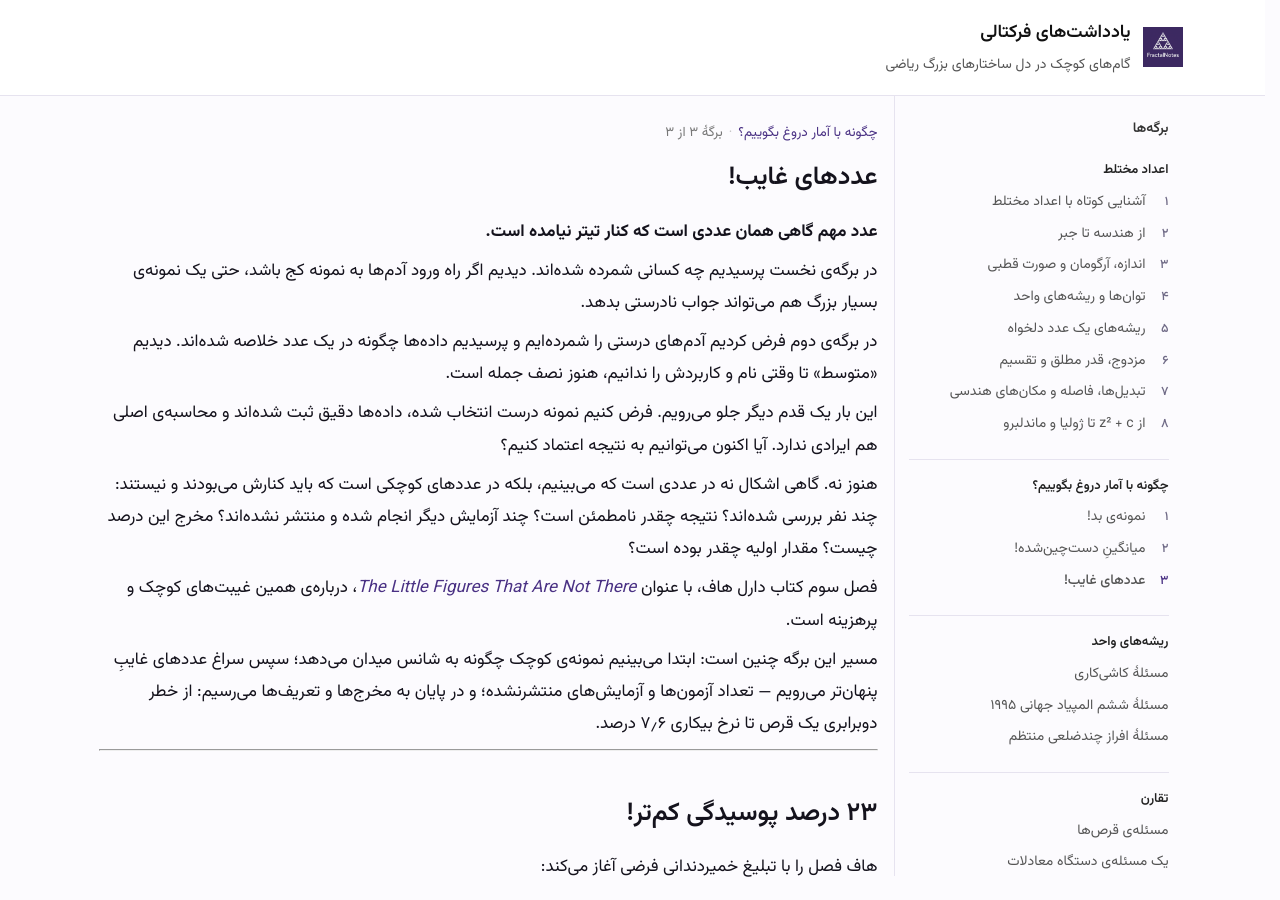
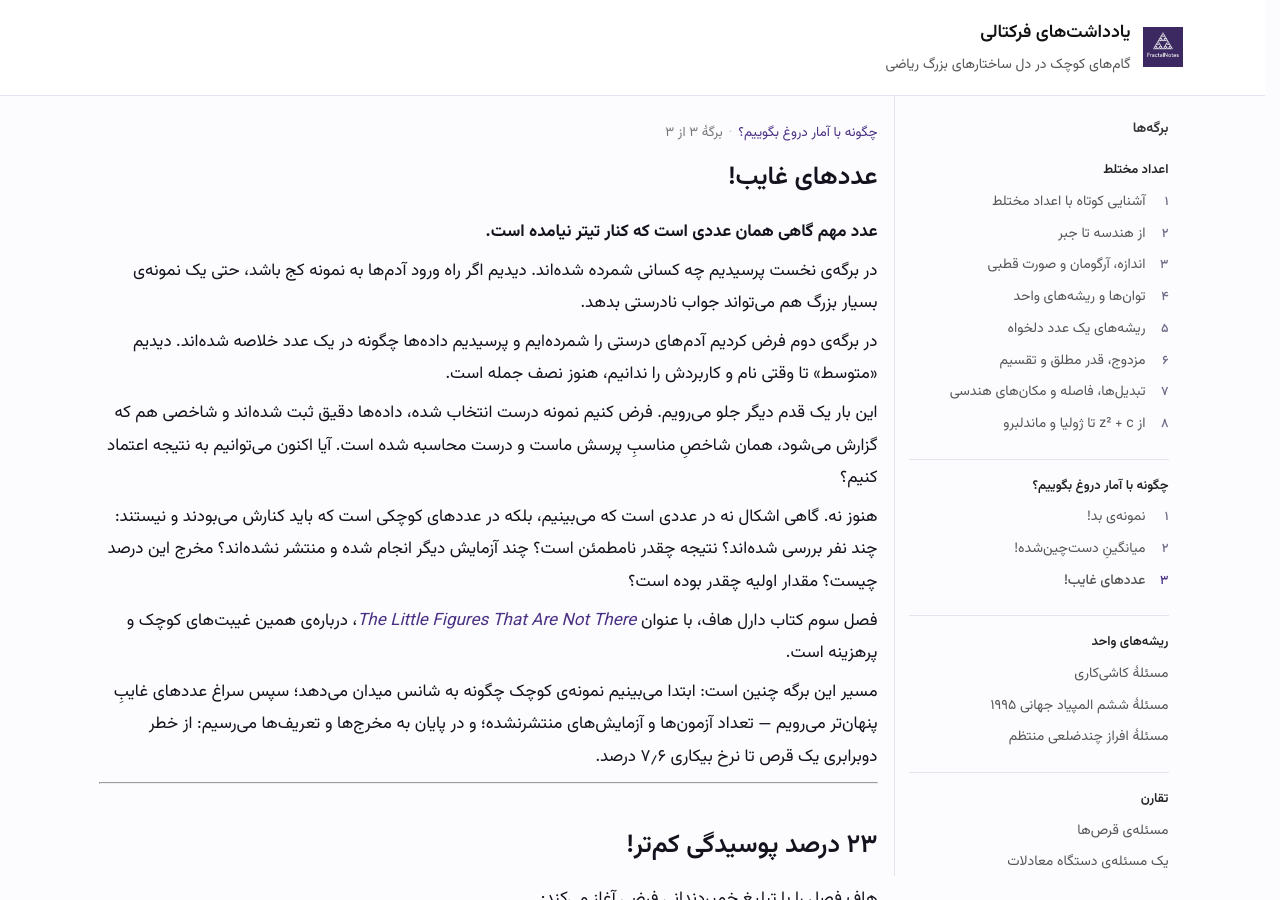
Before and after one commit to pooyarezaie/Fractal-Notes, a Jekyll site: the page built from how-to-lie-with-statistics/the-little-figures-that-are-not-there.md, in a window 1280 px wide and 900 px high. Built offline with Jekyll 4.4.1, drawn with Linux system fonts in a browser that asks for light colours.

Commit message:
Carry sheet 2's assumption explicitly into sheet 3's opening
The premise sentence assumed a good sample and correct arithmetic but
skipped the lesson of برگه ۲ — that the summary must be the one
matching the question. Now it assumes all three.

Co-Authored-By: Claude Fable 5 <noreply@anthropic.com>

```diff
--- a/how-to-lie-with-statistics/the-little-figures-that-are-not-there.md
+++ b/how-to-lie-with-statistics/the-little-figures-that-are-not-there.md
@@ -13,7 +13,7 @@ last_modified_at: 2026-08-12
 
 در برگه‌ی دوم فرض کردیم آدم‌های درستی را شمرده‌ایم و پرسیدیم داده‌ها چگونه در یک عدد خلاصه شده‌اند. دیدیم «متوسط» تا وقتی نام و کاربردش را ندانیم، هنوز نصف جمله است.
 
-این بار یک قدم دیگر جلو می‌رویم. فرض کنیم نمونه درست انتخاب شده، داده‌ها دقیق ثبت شده‌اند و محاسبه‌ی اصلی هم ایرادی ندارد. آیا اکنون می‌توانیم به نتیجه اعتماد کنیم؟
+این بار یک قدم دیگر جلو می‌رویم. فرض کنیم نمونه درست انتخاب شده، داده‌ها دقیق ثبت شده‌اند و شاخصی هم که گزارش می‌شود، همان شاخصِ مناسبِ پرسش ماست و درست محاسبه شده است. آیا اکنون می‌توانیم به نتیجه اعتماد کنیم؟
 
 هنوز نه. گاهی اشکال نه در عددی است که می‌بینیم، بلکه در عددهای کوچکی است که باید کنارش می‌بودند و نیستند: چند نفر بررسی شده‌اند؟ نتیجه چقدر نامطمئن است؟ چند آزمایش دیگر انجام شده و منتشر نشده‌اند؟ مخرج این درصد چیست؟ مقدار اولیه چقدر بوده است؟
 
```
